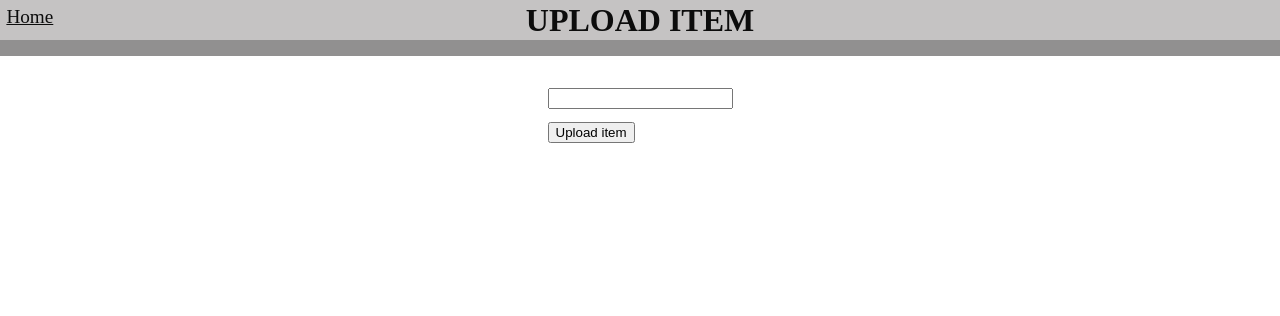
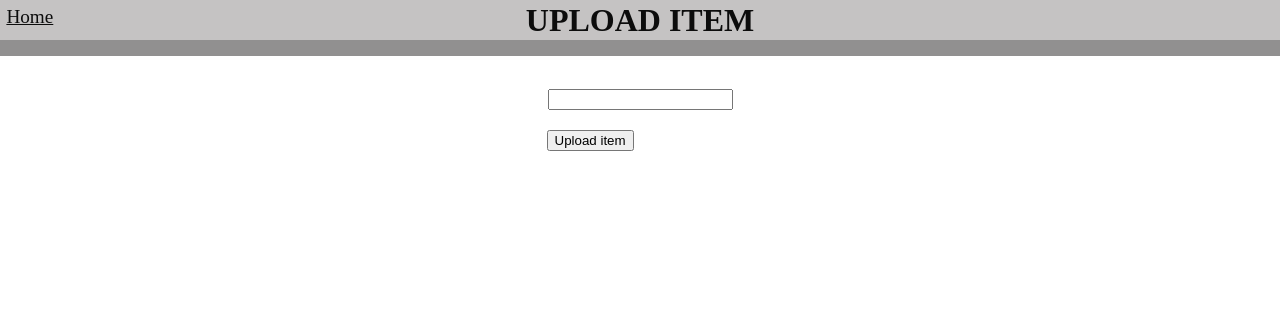
Before and after one commit to AndreasJe/Mandatory-one, a PHP site: page /upload-item.php in a window 1280 px wide. Shown: the top 316 px of the page. Run offline with PHP 8.4, Linux system fonts and the light colour scheme; the visitor is signed in with stand-in values (Sample User, id 1).

Commit message:
Some comments and a css fix

```diff
--- a/app.css
+++ b/app.css
@@ -79,10 +79,16 @@ form {
 
 button {
   float: none;
-  margin-top: 1rem;
+  margin-top: 1.5rem;
+  margin-bottom: 1.5rem;
+}
+
+.fix {
+  margin: 0;
 }
 
 input {
+  margin: 1px;
   float: right;
 }
 
--- a/upload-item.php
+++ b/upload-item.php
@@ -37,6 +37,8 @@ require_once('components/header.php');
     <script>
         async function upload_item() {
             const form = event.target
+            // Had to use a fixed length, because the ID was longer when applied to the URL, then it was in the database.
+            // Absolutely no clue why, but the logical solution (trimmedString) works fine.
             var length = 22
             const item_name = _one("input[name='item_name']", form).value
             const conn = await fetch("apis/api-upload-item", {
@@ -52,7 +54,7 @@ require_once('components/header.php');
           <div>${trimmedString}</div>
           <div>${item_name}</div>
           <div>
-          <button onsubmit="return false" onclick=window.location.href='apis/api-delete-item.php?id=${trimmedString}'> 🗑️</button>
+          <button class="fix" onsubmit="return false" onclick=window.location.href='apis/api-delete-item.php?id=${trimmedString}'> 🗑️</button>
           </div>
         </div>`)
             }
```
Also changed, not shown: apis/api-update-user.php (+7 -6 lines).
